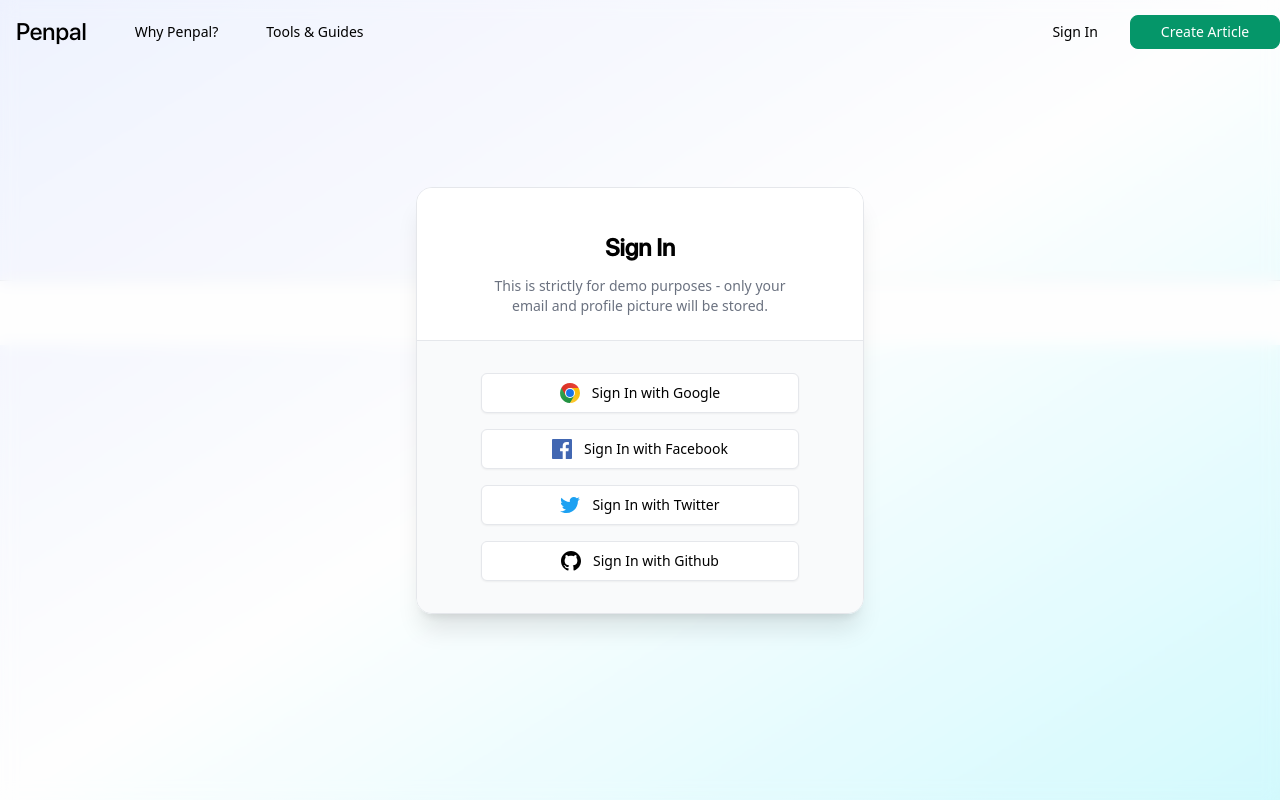
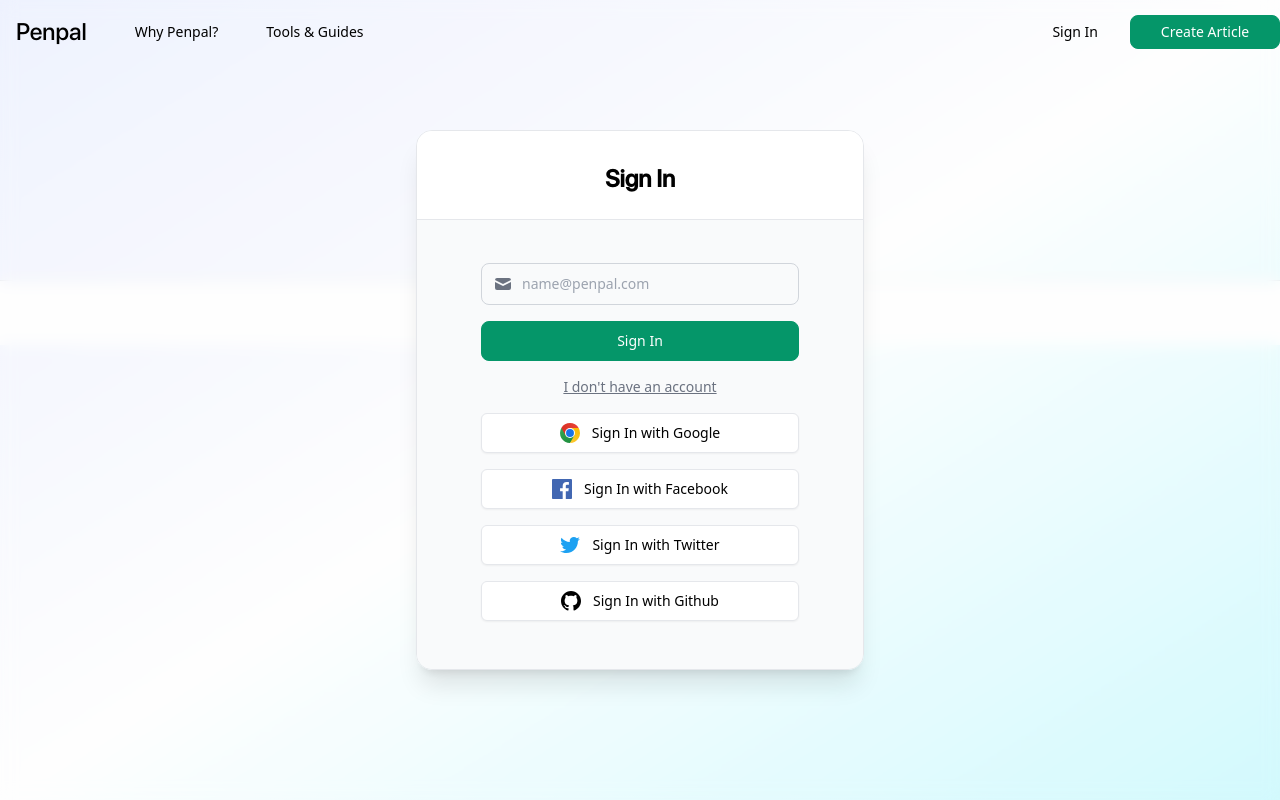
Before and after one commit to daniel-smyth/penpal, a Next.js app: page / in a window 1280 px wide. Both pictures are taken after a click on the button "Sign In". Built offline with nearby package versions, Linux system fonts and the light colour scheme; no server answers.

Commit message:
Add email authentication to Next-Auth

```diff
--- a/components/layouts/home/Navbar.tsx
+++ b/components/layouts/home/Navbar.tsx
@@ -109,6 +109,7 @@ const Navbar: React.FC = () => {
                 {...FADE_IN_ANIMATION_SETTINGS}
                 loading={loading}
                 onClick={handleCreatePostClick}
+                className="min-w-[150px]"
               >
                 Create Article
               </LoadingButton>
--- a/components/layouts/home/SignInModal.tsx
+++ b/components/layouts/home/SignInModal.tsx
@@ -7,7 +7,6 @@ import React, {
   useCallback,
   useMemo,
 } from "react";
-import Image from "next/image";
 import { signIn } from "next-auth/react";
 import {
   LoadingDots,
@@ -16,7 +15,7 @@ import {
   Twitter,
   Github,
 } from "@components/icons";
-import { Modal } from "@components/ui";
+import { LoadingButton, Modal } from "@components/ui";
 
 const PROVIDERS = [
   { name: "Google", component: Google },
@@ -32,43 +31,112 @@ const SignInModal = ({
   showSignInModal: boolean;
   setShowSignInModal: Dispatch<SetStateAction<boolean>>;
 }) => {
-  const [signInClicked, setSignInClicked] = useState(false);
+  const [emailSignIn, setEmailSignIn] = useState({
+    address: "",
+    result: undefined as string | undefined,
+    buttonText: "Sign In",
+  });
+  const [signInClicked, setSignInClicked] = useState<{ [k: string]: boolean }>({
+    ...PROVIDERS.reduce((acc, p) => ({ ...acc, [p.name]: false }), {}),
+    email: false,
+  });
 
   return (
     <Modal showModal={showSignInModal} setShowModal={setShowSignInModal}>
       <div className="w-full overflow-hidden shadow-xl md:max-w-md md:rounded-2xl md:border md:border-gray-200">
-        <div className="flex flex-col items-center justify-center space-y-3 border-b border-gray-200 bg-white px-4 py-6 pt-8 text-center md:px-16">
-          <a href="https://precedent.dev">
-            {/* <Image
-              src="/logo.png"
-              alt="Logo"
-              className="h-10 w-10 rounded-full"
-              width={20}
-              height={20}
-            /> */}
-          </a>
-          <h3 className="font-display text-2xl font-bold">Sign In</h3>
-          <p className="text-sm text-gray-500">
-            This is strictly for demo purposes - only your email and profile
-            picture will be stored.
-          </p>
+        <div className="flex flex-col items-center justify-center border-b border-gray-200 bg-white px-4 py-6 pt-8 text-center dark:border-gray-500 dark:bg-gray-800 dark:text-white md:px-16">
+          <h3 className="font-display text-2xl font-bold">
+            {emailSignIn.buttonText}
+          </h3>
         </div>
-        <div className="flex flex-col space-y-4 bg-gray-50 px-4 py-8 md:px-16">
+        <div className="min-h-[35px] bg-gray-50 dark:bg-gray-900">
+          {emailSignIn.result && (
+            <div
+              className=" rounded-lg bg-emerald-100 py-2 px-6 text-center text-sm text-emerald-700"
+              role="alert"
+            >
+              {emailSignIn.result}
+            </div>
+          )}
+        </div>
+        <div className="flex flex-col space-y-4 bg-gray-50 px-4 pb-12 pt-2 dark:bg-gray-900 md:px-16">
+          <form
+            className="flex flex-col space-y-4"
+            onSubmit={async () => {
+              setSignInClicked({ email: true });
+              const response = await signIn("email", {
+                email: emailSignIn.address,
+                redirect: false,
+              });
+              const result = response?.ok
+                ? "Check your email for a link to sign in"
+                : "An unknown error error occurred";
+              setEmailSignIn((current) => ({ ...current, result }));
+              setSignInClicked({ email: false });
+            }}
+          >
+            <div className="relative">
+              <div className="pointer-events-none absolute inset-y-0 left-0 flex items-center pl-3">
+                <svg
+                  aria-hidden="true"
+                  className="h-5 w-5 text-gray-500 dark:text-gray-400"
+                  fill="currentColor"
+                  viewBox="0 0 20 20"
+                  xmlns="http://www.w3.org/2000/svg"
+                >
+                  <path d="M2.003 5.884L10 9.882l7.997-3.998A2 2 0 0016 4H4a2 2 0 00-1.997 1.884z"></path>
+                  <path d="M18 8.118l-8 4-8-4V14a2 2 0 002 2h12a2 2 0 002-2V8.118z"></path>
+                </svg>
+              </div>
+              <input
+                type="email"
+                className="block w-full rounded-lg border border-gray-300 bg-gray-50 p-2.5 pl-10 text-sm text-gray-900 outline-none focus:border-emerald-600 focus:ring-emerald-600  dark:border-gray-600 dark:bg-gray-800 dark:text-white dark:placeholder-gray-400 dark:focus:border-emerald-600 dark:focus:ring-emerald-600"
+                placeholder="name@penpal.com"
+                onChange={(e) =>
+                  setEmailSignIn((current) => ({
+                    ...current,
+                    address: e.target.value,
+                  }))
+                }
+                required
+              />
+            </div>
+            <LoadingButton
+              type="submit"
+              className="h-10"
+              loading={signInClicked.email}
+            >
+              {emailSignIn.buttonText}
+            </LoadingButton>
+          </form>
+          <button
+            className="text-center"
+            onClick={() =>
+              setEmailSignIn((current) => ({
+                ...current,
+                buttonText: "Sign Up",
+              }))
+            }
+          >
+            <p className="text-sm text-gray-500 underline">
+              I don&apos;t have an account
+            </p>
+          </button>
           {PROVIDERS.map((provider) => (
             <button
-              disabled={signInClicked}
+              disabled={signInClicked[provider.name]}
               className={`${
-                signInClicked
+                signInClicked[provider.name]
                   ? "cursor-not-allowed border-gray-200 bg-gray-100"
-                  : "border border-gray-200 bg-white text-black hover:bg-gray-50"
+                  : "border border-gray-200 bg-white text-black hover:bg-gray-50 dark:border-gray-600 dark:bg-gray-800 dark:text-white dark:placeholder-gray-400 dark:hover:bg-gray-900"
               } flex h-10 w-full items-center justify-center space-x-3 rounded-md border text-sm shadow-sm transition-all duration-75 focus:outline-none`}
               onClick={() => {
-                setSignInClicked(true);
-                signIn();
+                setSignInClicked({ [provider.name]: true });
+                signIn(provider.name.toLowerCase());
               }}
               key={provider.name}
             >
-              {signInClicked ? (
+              {signInClicked[provider.name] ? (
                 <LoadingDots color="#808080" />
               ) : (
                 <>
--- a/components/ui/Leaflet/Leaflet.tsx
+++ b/components/ui/Leaflet/Leaflet.tsx
@@ -42,7 +42,7 @@ const Leaflet: FC<LeafletProps> = ({ setShow, children }: LeafletProps) => {
       <motion.div
         ref={leafletRef}
         key="leaflet"
-        className="group fixed inset-x-0 bottom-0 z-40 w-screen cursor-grab bg-white pb-5 active:cursor-grabbing sm:hidden"
+        className="group fixed inset-x-0 bottom-0 z-40 w-screen cursor-grab bg-white pb-5 active:cursor-grabbing dark:bg-gray-800 sm:hidden"
         initial={{ y: "100%" }}
         animate={controls}
         exit={{ y: "100%" }}
--- a/components/ui/LoadingButton/LoadingButton.tsx
+++ b/components/ui/LoadingButton/LoadingButton.tsx
@@ -1,5 +1,5 @@
+import cn from "classnames";
 import { HTMLMotionProps, motion } from "framer-motion";
-import { FADE_IN_ANIMATION_SETTINGS } from "@lib/theme";
 
 interface LoadingButtonProps extends HTMLMotionProps<"button"> {
   loading?: boolean;
@@ -7,14 +7,17 @@ interface LoadingButtonProps extends HTMLMotionProps<"button"> {
 
 const LoadingButton: React.FC<LoadingButtonProps> = ({
   loading,
+  className,
   children,
   ...rest
 }) => {
+  const rootClassName = cn(
+    className,
+    "inline-flex items-center justify-center rounded-lg border border-emerald-600 bg-emerald-600 p-1.5 px-4 text-sm text-white transition-all hover:bg-emerald-700 hover:border-emerald-600",
+  );
+
   return (
-    <motion.button
-      {...rest}
-      className="inline-flex min-w-[150px] items-center justify-center rounded-lg border border-emerald-600 bg-emerald-600 p-1.5 px-4 text-sm text-white transition-all hover:bg-emerald-800 "
-    >
+    <motion.button {...rest} className={rootClassName}>
       <>
         {loading && (
           <span
--- a/next.config.js
+++ b/next.config.js
@@ -3,7 +3,7 @@ const nextConfig = {
   reactStrictMode: true, // Recommended for the `pages` directory, default in `app`.
   swcMinify: true,
   images: {
-    domains: ["lh3.googleusercontent.com"],
+    domains: ["lh3.googleusercontent.com", "platform-lookaside.fbsbx.com"],
   },
   experimental: {
     appDir: true,
--- a/pages/api/auth/[...nextauth].ts
+++ b/pages/api/auth/[...nextauth].ts
@@ -6,7 +6,7 @@ import GithubProvider from "next-auth/providers/github";
 import TwitterProvider from "next-auth/providers/twitter";
 // import Auth0Provider from 'next-auth/providers/auth0';
 import AppleProvider from "next-auth/providers/apple";
-// import EmailProvider from "next-auth/providers/email"
+import EmailProvider from "next-auth/providers/email";
 import clientPromise from "@lib/database/mongodb";
 import { userService } from "@lib/database/services";
 import { IUser, User } from "@lib/database/models";
@@ -28,6 +28,17 @@ export const authOptions: NextAuthOptions = {
     //   clientId: process.env.APPLE_ID,
     //   clientSecret: process.env.APPLE_SECRET,
     // }),
+    EmailProvider({
+      server: {
+        service: process.env.EMAIL_SERVICE!,
+        host: process.env.EMAIL_HOST!,
+        auth: {
+          user: process.env.EMAIL_USERNAME!,
+          pass: process.env.EMAIL_PASSWORD!,
+        },
+      },
+      from: process.env.EMAIL_FROM,
+    }),
     FacebookProvider({
       clientId: process.env.FACEBOOK_ID!,
       clientSecret: process.env.FACEBOOK_SECRET!,
```
